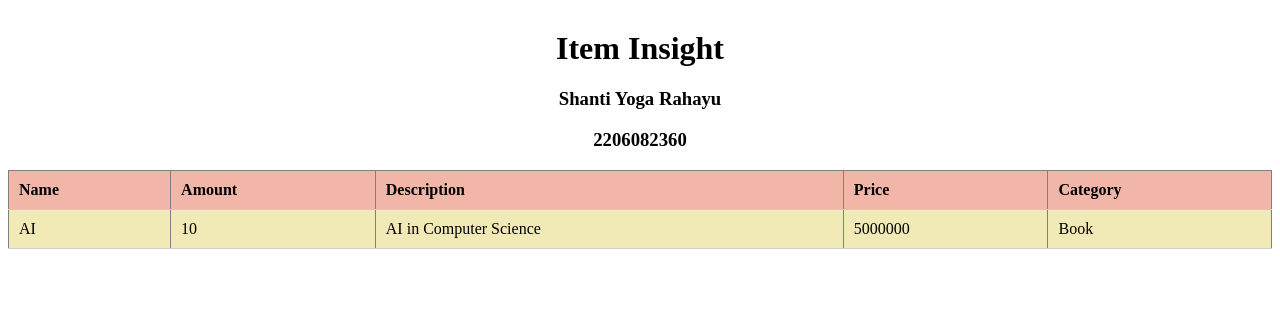
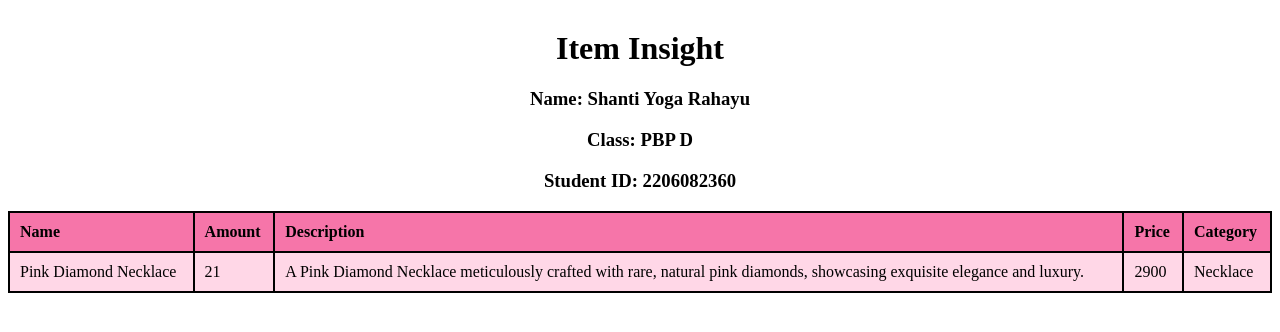
Before and after one commit to shantiyoga/item_insight, a Django app: page /main/ in a window 1280 px wide. Shown: the top 332 px of the page. Run offline with Django 4.2, Linux system fonts and the light colour scheme.

Commit message:
update README.md

```diff
--- a/main/templates/main.html
+++ b/main/templates/main.html
@@ -11,40 +11,43 @@
         }
 
         .data-app {
-            text-align: center
+            text-align: center;
         }
 
         table {
             width: 100%;
             border-collapse: collapse;
+            border: 2px solid black; /* Add a border to the table */
         }
 
         th, td {
             padding: 10px;
             text-align: left;
-            border-bottom: 1px solid #ccc;
+            border: 2px solid black; /* Add a border to the th and td elements */
         }
 
         th {
-            background-color: #F2B6A8; /* Pastel Red */
+            background-color: #f675a9; /* Pink */
         }
 
         tr:nth-child(even) {
-            background-color: #B6E0F2; /* Pastel Blue */
+            background-color: #ffd7e7; /* Light Pink */
         }
 
         tr:nth-child(odd) {
-            background-color: #F2EAB6; /* Pastel Yellow */
+            background-color: #ffd7e7; /* Light Pink */
         }
     </style>
 </head>
 <body>
     <div class="data-app">
         <h1>Item Insight</h1>
-        <h3>Shanti Yoga Rahayu</h3>
-        <h3>2206082360</h3>
+        <h3>Name: Shanti Yoga Rahayu</h3>
+        <h3>Class: PBP D</h3>
+        <h3>Student ID: 2206082360</h3>
+
     </div>
-    <table border="1">
+    <table>
         <thead>
             <tr>
                 <th>Name</th>
--- a/main/views.py
+++ b/main/views.py
@@ -3,11 +3,11 @@ from django.shortcuts import render
 # Create your views here.
 def show_item(request):
     context = {
-        'name': 'AI',
-        'amount': 10,
-        'description': 'AI in Computer Science',
-        'price': 5000000,
-        'category':'Book'
+        'name': 'Pink Diamond Necklace',
+        'amount': 21,
+        'description': 'A Pink Diamond Necklace meticulously crafted with rare, natural pink diamonds, showcasing exquisite elegance and luxury.',
+        'price': 2900,
+        'category':'Necklace'
     }
 
     return render(request, 'main.html', context)
```
Also changed, not shown: README.md.
